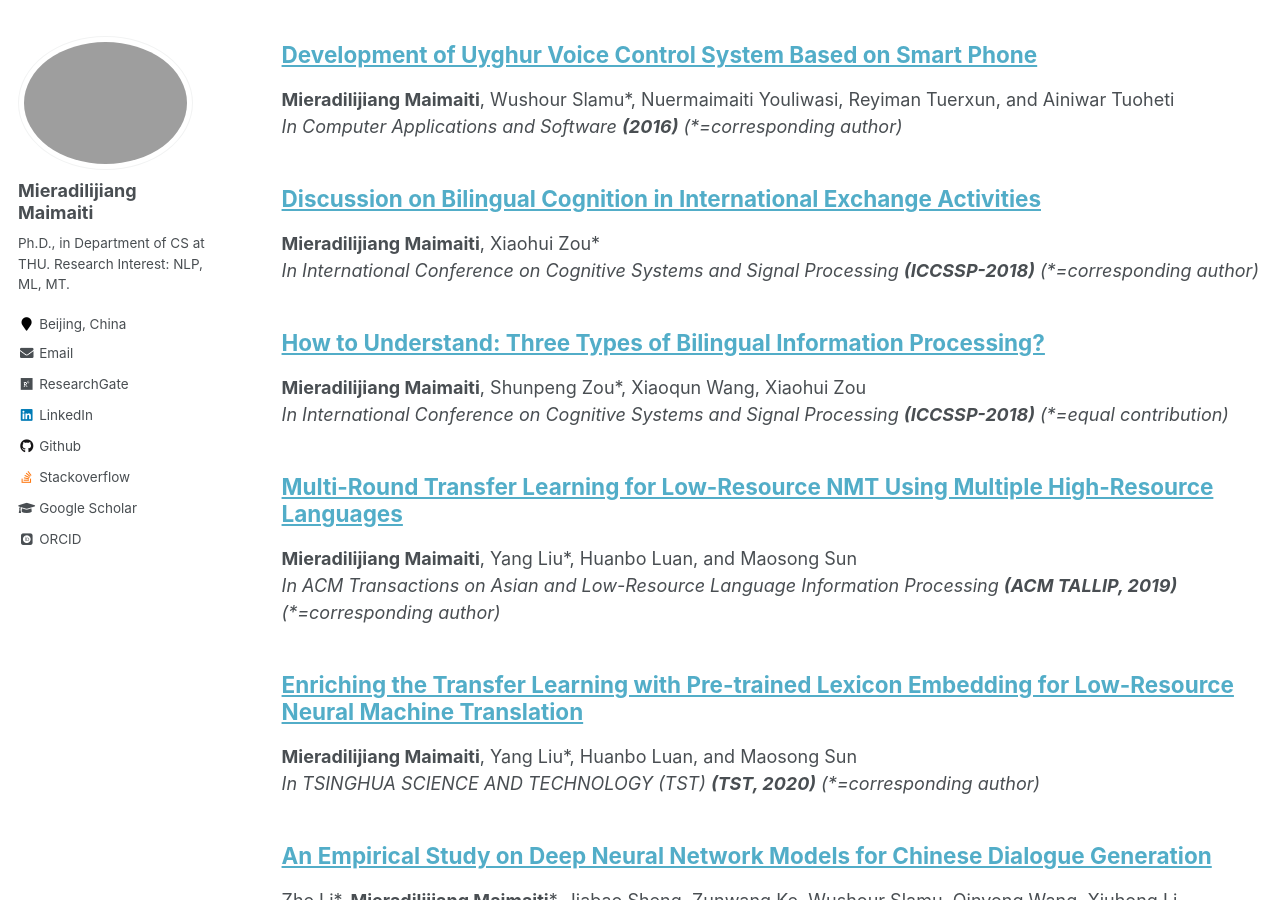
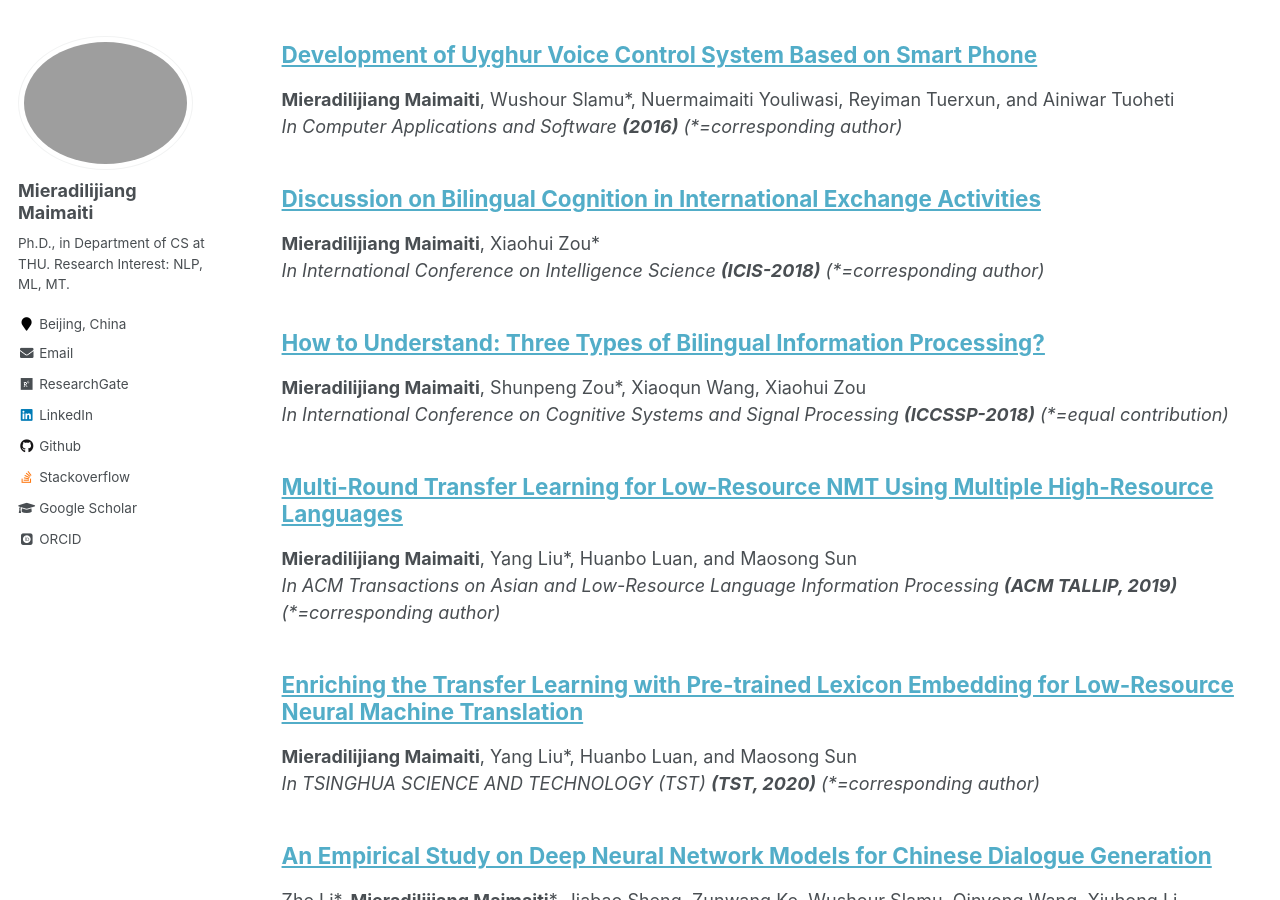
Before and after one commit to miradel51/miradel51.github.io, a Jekyll site: the page built from _pages/collection-archive.html, in a window 1280 px wide and 900 px high, scrolled down 488 px. Built offline with Jekyll 4.4.1, drawn with Linux system fonts in a browser that asks for light colours; some web fonts are replaced.

Commit message:
update 2018icis_name

```diff
--- a/_publications/2018_icis_inter_exchange.md
+++ b/_publications/2018_icis_inter_exchange.md
@@ -5,7 +5,7 @@ permalink: /publication/2018_icis_inter_exchange
 excerpt: ''
 date: 2018-11-02
 author: <b>Mieradilijiang Maimaiti</b>, Xiaohui Zou*
-conference: In International Conference on Cognitive Systems and Signal Processing <b>(ICCSSP-2018)</b> (*=corresponding author)
+conference: In International Conference on Intelligence Science <b>(ICIS-2018)</b> (*=corresponding author)
 venue: ''
 paperurl: 'https://link.springer.com/chapter/10.1007%2F978-3-030-01313-4_17'
 citation: '<br>
```
